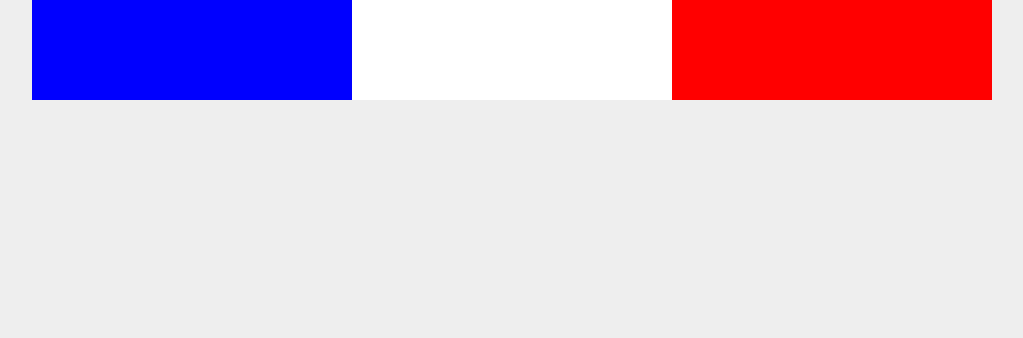
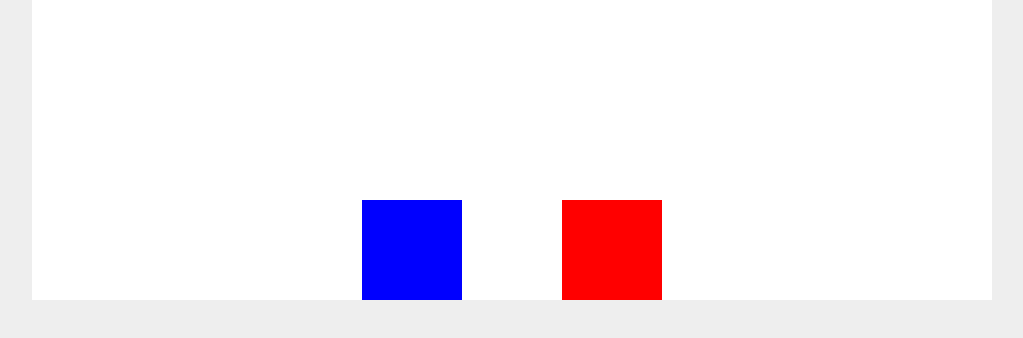
Before and after one commit to TheDeployGuy/CSS_Playground, a plain HTML site: page flexbox/css-flexbox-playlist/index.html in a window 1280 px wide. Shown: the whole page, without its empty margins (128-1151 px from the left). Drawn offline with Linux system fonts and the light colour scheme.

Commit message:
Update flexbox notes about the different axises

```diff
--- a/flexbox/css-flexbox-playlist/style.css
+++ b/flexbox/css-flexbox-playlist/style.css
@@ -17,14 +17,16 @@ body{
     /* Default each of the flex items to row */
     display: flex;
     background: white;
-    /* justify-content: center; */
+    justify-content: center;
+    align-items: flex-end;
+    height: 300px;
     /* Wrap elements when they can no longer shrink */
-    flex-wrap: wrap;
+    /* flex-wrap: wrap; */
 }
 
 .box {
     height: 100px;
-    flex: 1 0 200px;
+    flex: 0 0 100px;
 }
 
 
```
Also changed, not shown: flexbox/README.md.
